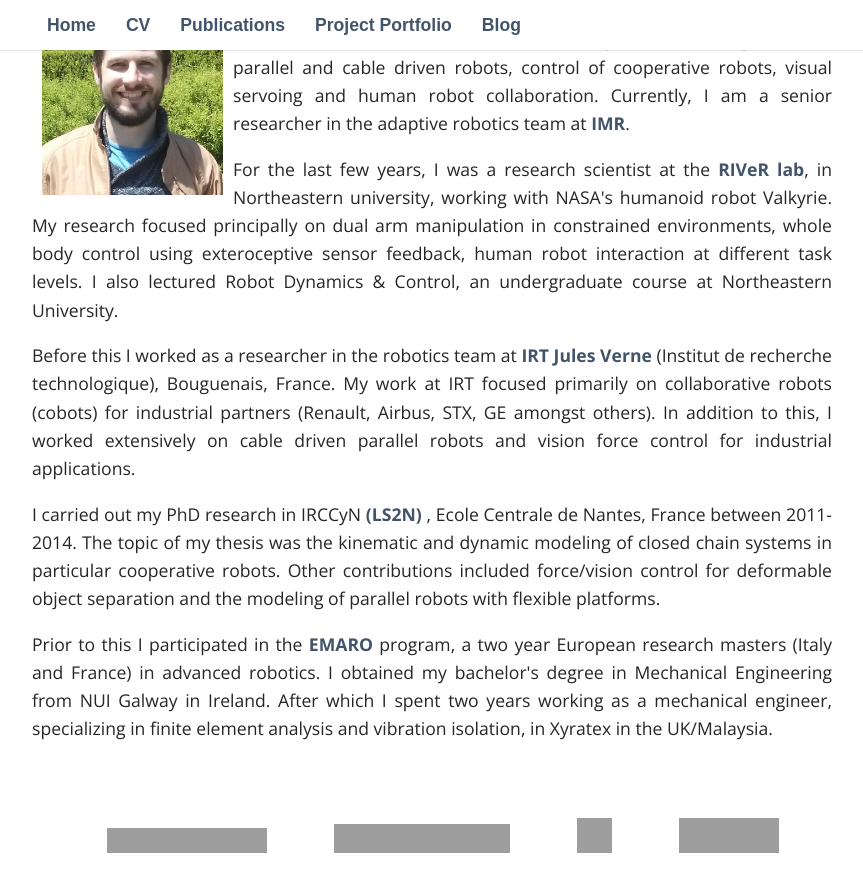
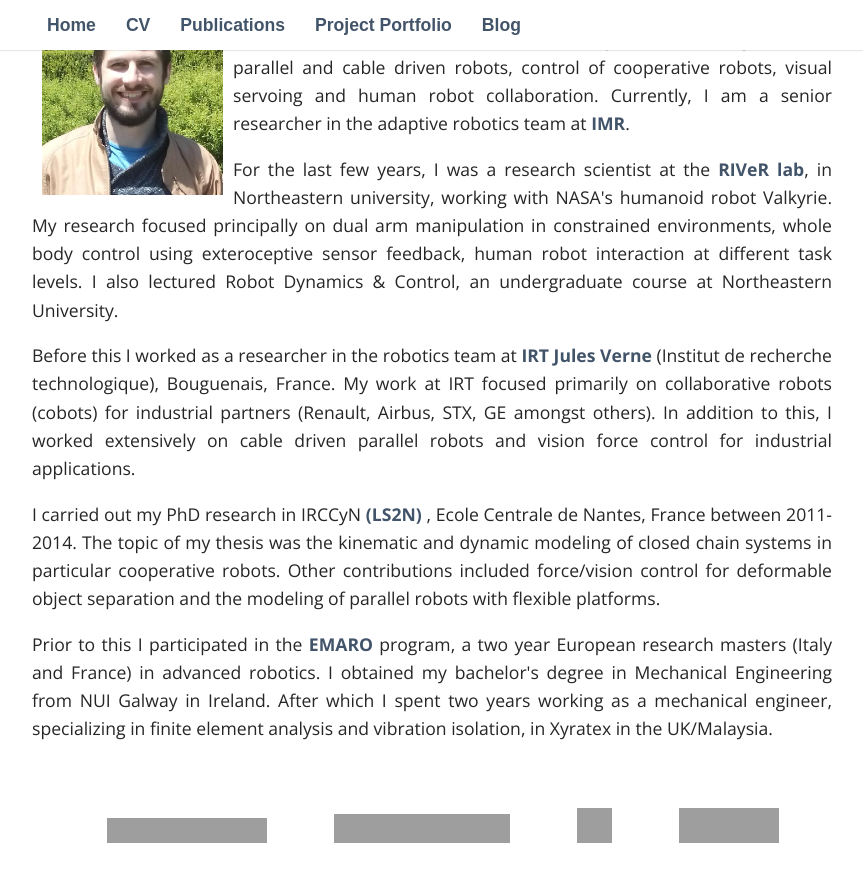
Before and after one commit to philip-long/philip-long.github.io, a Jekyll site: the page built from index.html, in a window 1280 px wide and 900 px high, scrolled down 251 px. Shown: the top 892 px of the window, without its empty margins (208-1071 px from the left). Built offline with Jekyll 4.4.1, drawn with Linux system fonts in a browser that asks for light colours; nearby versions of some CDN libraries; some web fonts are replaced; library files that are not in the unit come from our copies; grey boxes are pictures that could not be loaded.

Commit message:
Update _layout.scss

```diff
--- a/_sass/_layout.scss
+++ b/_sass/_layout.scss
@@ -160,5 +160,5 @@ aside {
 }
 footer {
 	text-align: center;
-	padding: 40px;
+	padding: 30px;
 }
```
